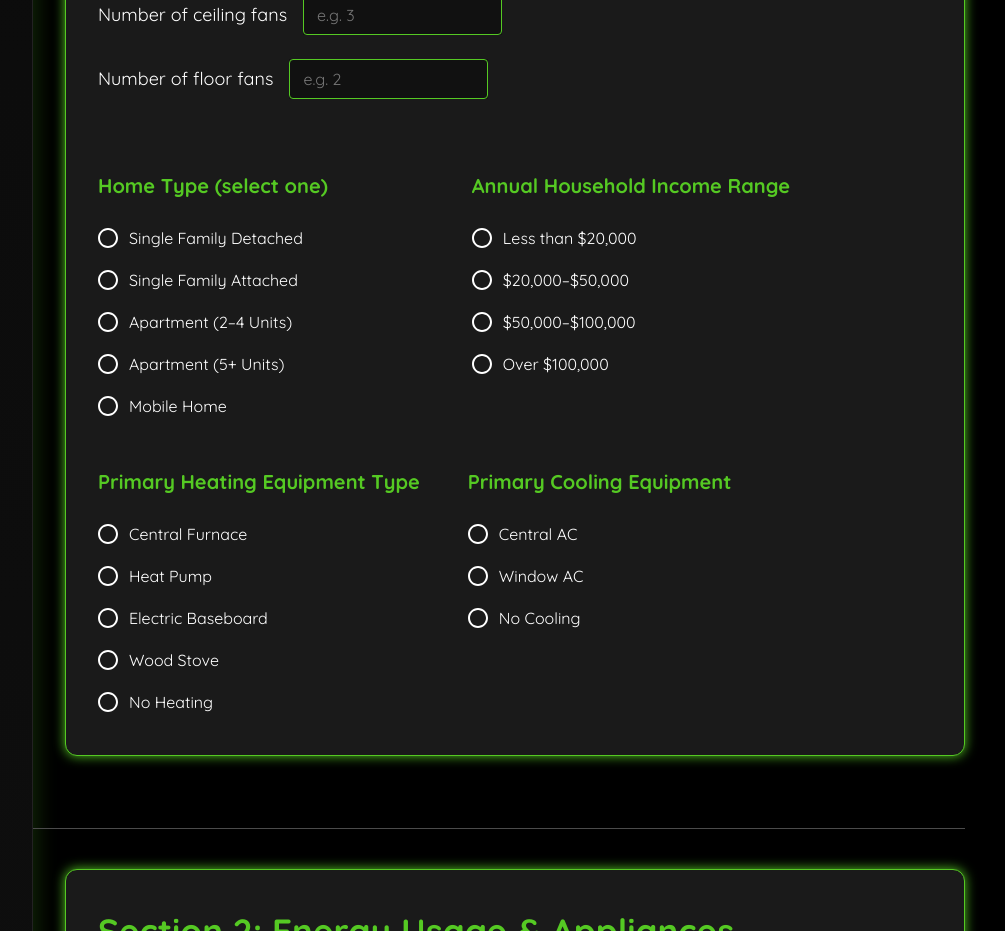
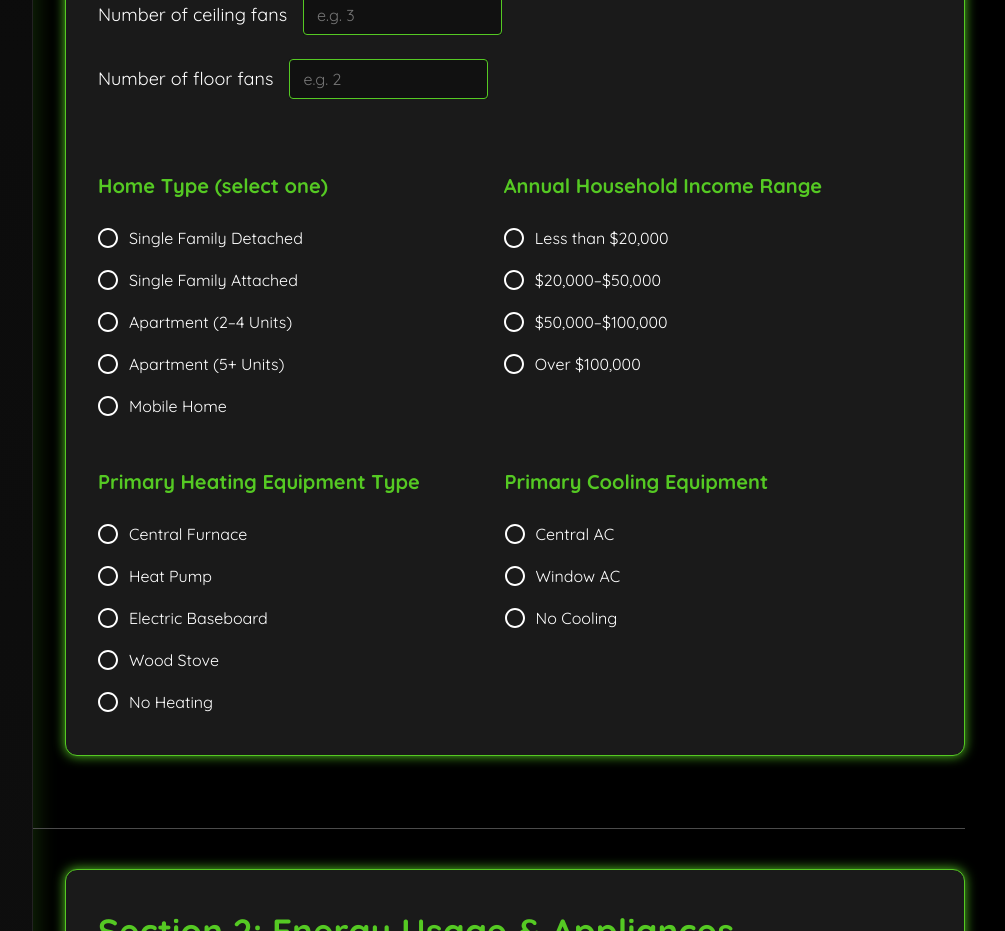
Before and after one commit to arcode35/EcoTrack, a Next.js app: page /input in a window 1280 px wide. Shown: the part 1020-1951 px from the top of the page, without its empty margins (207-1212 px from the left). Built offline with nearby package versions, Linux system fonts and the light colour scheme; no server answers; sample sign-in values are in the browser's storage.

Commit message:
Minor positional adjustments

```diff
--- a/src/app/input/page.js
+++ b/src/app/input/page.js
@@ -1334,7 +1334,7 @@ export default function InputsPage() {
                 </RadioGroup>
               </FormControl>
 
-              <FormControl sx={{ mt: 4, ml: 18 }}>
+              <FormControl sx={{ mt: 4, ml: 22 }}>
                 <Typography sx={{ ...sectionTitle, fontSize: 20, mb: 2 }}>
                   Annual Household Income Range
                 </Typography>
@@ -1401,7 +1401,7 @@ export default function InputsPage() {
                 </RadioGroup>
               </FormControl>
 
-              <FormControl sx={{ ml: 6 }}>
+              <FormControl sx={{ ml: 10.6 }}>
                 <Typography sx={{ ...sectionTitle, fontSize: 20, mb: 2 }}>
                   Primary Cooling Equipment
                 </Typography>
```
